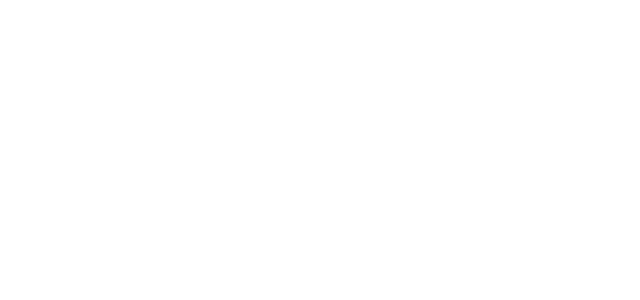
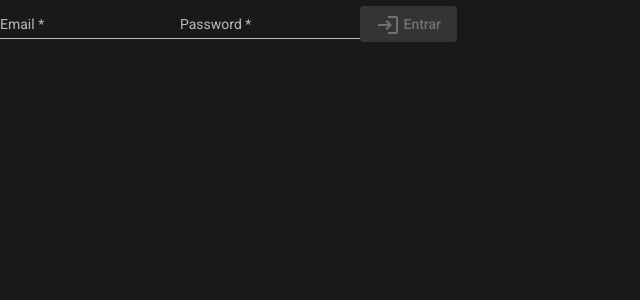
Before and after one commit to leonardowiesner/proyectoFinalGAMIFI-K, an Angular app in the folder Angular/proyectoFinal/: page /login in a window 1280 px wide. Shown: the top 300 px of the page, without its empty margins (0-640 px from the left). Built offline with nearby package versions, Linux system fonts and the light colour scheme.

Commit message:
Lgoin Sin CSS

```diff
--- a/Angular/proyectoFinal/package.json
+++ b/Angular/proyectoFinal/package.json
@@ -15,7 +15,7 @@
     "@angular/common": "^14.2.0",
     "@angular/compiler": "^14.2.0",
     "@angular/core": "^14.2.0",
-    "@angular/forms": "^14.2.0",
+    "@angular/forms": "^14.2.12",
     "@angular/material": "^13.0.0",
     "@angular/platform-browser": "^14.2.0",
     "@angular/platform-browser-dynamic": "^14.2.0",
--- /dev/null
+++ b/Angular/proyectoFinal/src/app/interfaces/login-data.interface.ts
@@ -0,0 +1,4 @@
+export interface LoginData {
+    email: string;
+    password: string;
+  }
--- a/Angular/proyectoFinal/src/app/paginas/login-page/login-page.component.css
+++ b/Angular/proyectoFinal/src/app/paginas/login-page/login-page.component.css
@@ -0,0 +1,7 @@
+body{
+    background-color: hwb(0 11% 100%);
+}
+form-container{
+    display: flex;
+
+}
--- a/Angular/proyectoFinal/src/app/paginas/login-page/login-page.component.html
+++ b/Angular/proyectoFinal/src/app/paginas/login-page/login-page.component.html
@@ -0,0 +1,51 @@
+<body>
+
+
+<div class="form-container">
+    <form class="form" [formGroup]="loginForm" (ngSubmit)="onSubmit()">
+      <!-- Usuario con Validacion -->
+      <mat-form-field class="full-width">
+        <mat-label>Email</mat-label>
+        <input
+          type="text"
+          matInput
+          formControlName="email"
+          [errorStateMatcher]="matcher"
+          placeholder="perico@ilerna.com"
+        />
+        <mat-error *ngIf="loginForm.controls['email'].hasError('required')">
+          El email es <strong>obligatorio</strong>
+        </mat-error>
+        <mat-error *ngIf="loginForm.controls['email'].hasError('email')">
+          Ha de ser una dirección de correo
+        </mat-error>
+      </mat-form-field>
+
+      <!-- Contraseña -->
+      <mat-form-field class="full-width">
+        <mat-label>Password</mat-label>
+        <input
+          type="password"
+          matInput
+          formControlName="password"
+          [errorStateMatcher]="matcher"
+        />
+        <mat-error *ngIf="loginForm.controls['password'].hasError('required')">
+          La contraseña es <strong>obligatoria</strong>
+        </mat-error>
+      </mat-form-field>
+
+
+      <button class="form-buttons"
+        type="submit"
+        mat-raised-button
+        color="primary"
+        [disabled]="loginForm.invalid"
+      >
+      <mat-icon>login</mat-icon>
+        Entrar
+      </button>
+
+    </form>
+  </div>
+</body>
--- a/Angular/proyectoFinal/src/app/paginas/login-page/login-page.component.ts
+++ b/Angular/proyectoFinal/src/app/paginas/login-page/login-page.component.ts
@@ -1,15 +1,55 @@
 import { Component, OnInit } from '@angular/core';
+import { Router } from '@angular/router';
+import { FormGroup, FormControl, Validators, FormGroupDirective, NgForm } from '@angular/forms';
+import { ErrorStateMatcher } from '@angular/material/core';
+import { AuthService } from 'src/app/services/auth.service';
+import { LoginData } from 'src/app/interfaces/login-data.interface';
+
+
+export class MyErrorStateMatcher implements ErrorStateMatcher {
+  isErrorState(control: FormControl | null, form: FormGroupDirective | NgForm | null): boolean {
+    const isSubmitted = form && form.submitted;
+    return !!(control && control.invalid && (control.dirty || control.touched || isSubmitted));
+  }
+}
 
 @Component({
   selector: 'app-login-page',
   templateUrl: './login-page.component.html',
   styleUrls: ['./login-page.component.css']
 })
-export class LoginPageComponent implements OnInit {
+export class LoginPageComponent {
 
-  constructor() { }
+  constructor(
+    private readonly authService: AuthService,
+    private readonly router: Router
+  ) { }
 
-  ngOnInit(): void {
+  loginForm = new FormGroup({
+    email: new FormControl('', [Validators.required, Validators.email]),
+    password: new FormControl('', [Validators.required]),
+  });
+
+  matcher = new MyErrorStateMatcher();
+
+  onSubmit() {
+    const mail = this.loginForm.controls['email'].value;
+    const pass = this.loginForm.controls['password'].value;
+
+    const logData: LoginData = {
+      email: (mail) ? mail : '',
+      password: (pass) ? pass : ''
+    };
+
+    this.authService.login(logData)
+      .subscribe({
+        next: (v) => console.log(v),
+        error: (e) => console.error(e),
+        complete: () => this.router.navigate(['/'])
+    });
   }
 
+
+
+
 }
--- /dev/null
+++ b/Angular/proyectoFinal/src/app/services/auth.service.ts
@@ -0,0 +1,39 @@
+import { HttpClient } from '@angular/common/http';
+import { Injectable } from '@angular/core';
+import { filter, Observable } from 'rxjs';
+import { LoginData } from '../interfaces/login-data.interface';
+
+@Injectable({
+  providedIn: 'root'
+})
+export class AuthService {
+
+  fakeUrl: string = 'assets/serverFake.json';
+  user: LoginData = { email: '', password: '' };
+
+  constructor(
+    private http: HttpClient
+  ) { }
+
+  login(data: LoginData): Observable<LoginData> {
+
+    return this.http.get<LoginData>(this.fakeUrl).pipe(
+      filter((value: any) => {
+        let found = false;
+
+        for (let i = 0; i < value.length; i++) {
+          if (value[i].email == data.email && value[i].password == data.password) {
+            found = true;
+            this.user = {
+              email: value[i].email,
+              password: value[i].password,
+            };
+            break;
+          }
+        }
+
+        return found;
+      })
+    );
+  }
+}
```
Also changed, not shown: Angular/proyectoFinal/src/app/app.module.ts (+16 -2 lines), Angular/proyectoFinal/src/app/interfaces/alumnos-data.interface.ts (added, +12 -0 lines), Angular/proyectoFinal/src/app/interfaces/profesores-data.interface.ts (added, +10 -0 lines), Angular/proyectoFinal/src/assets/serverFake.json (added, +10 -0 lines), 2 other files (tests, documents, lock files or other folders).
